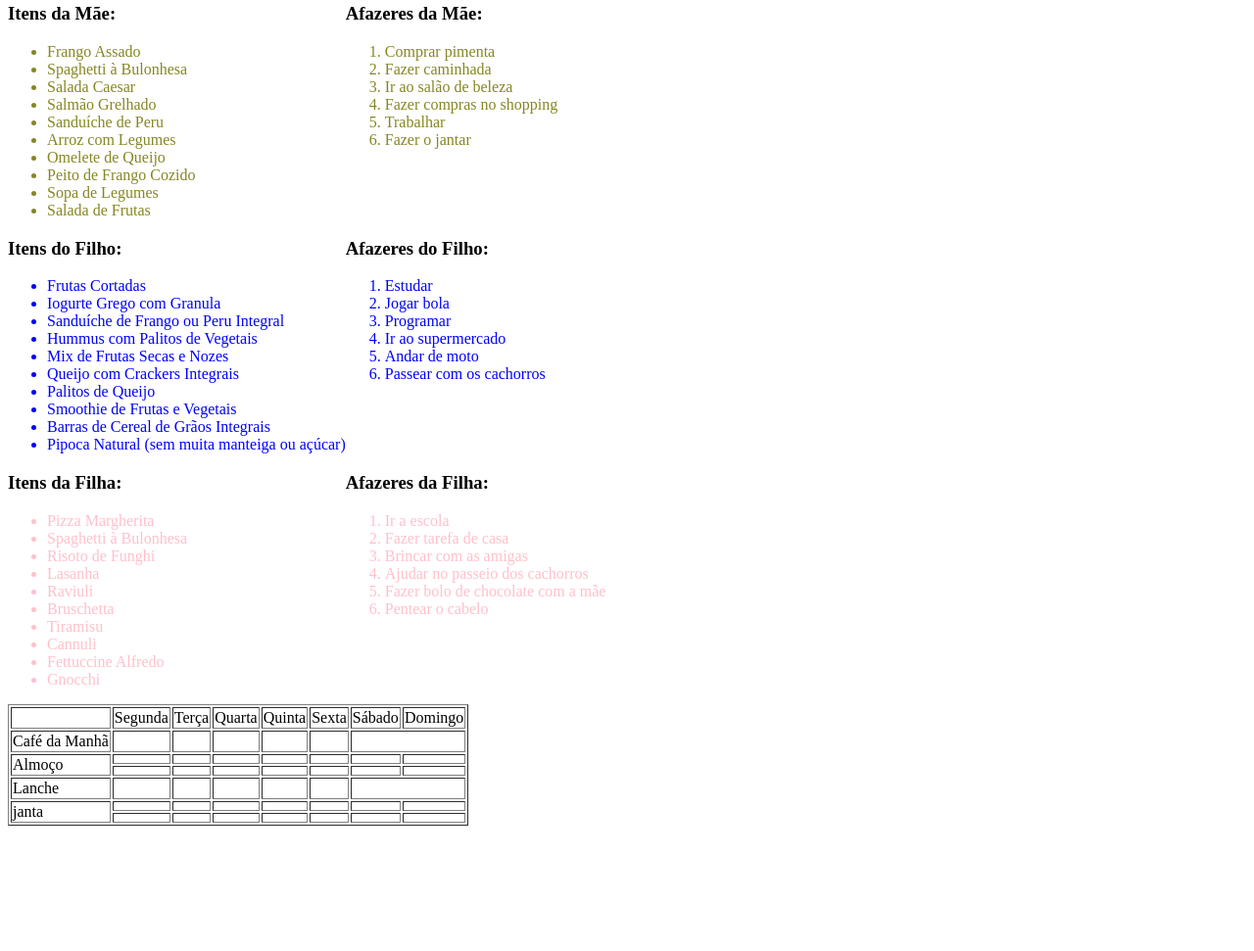
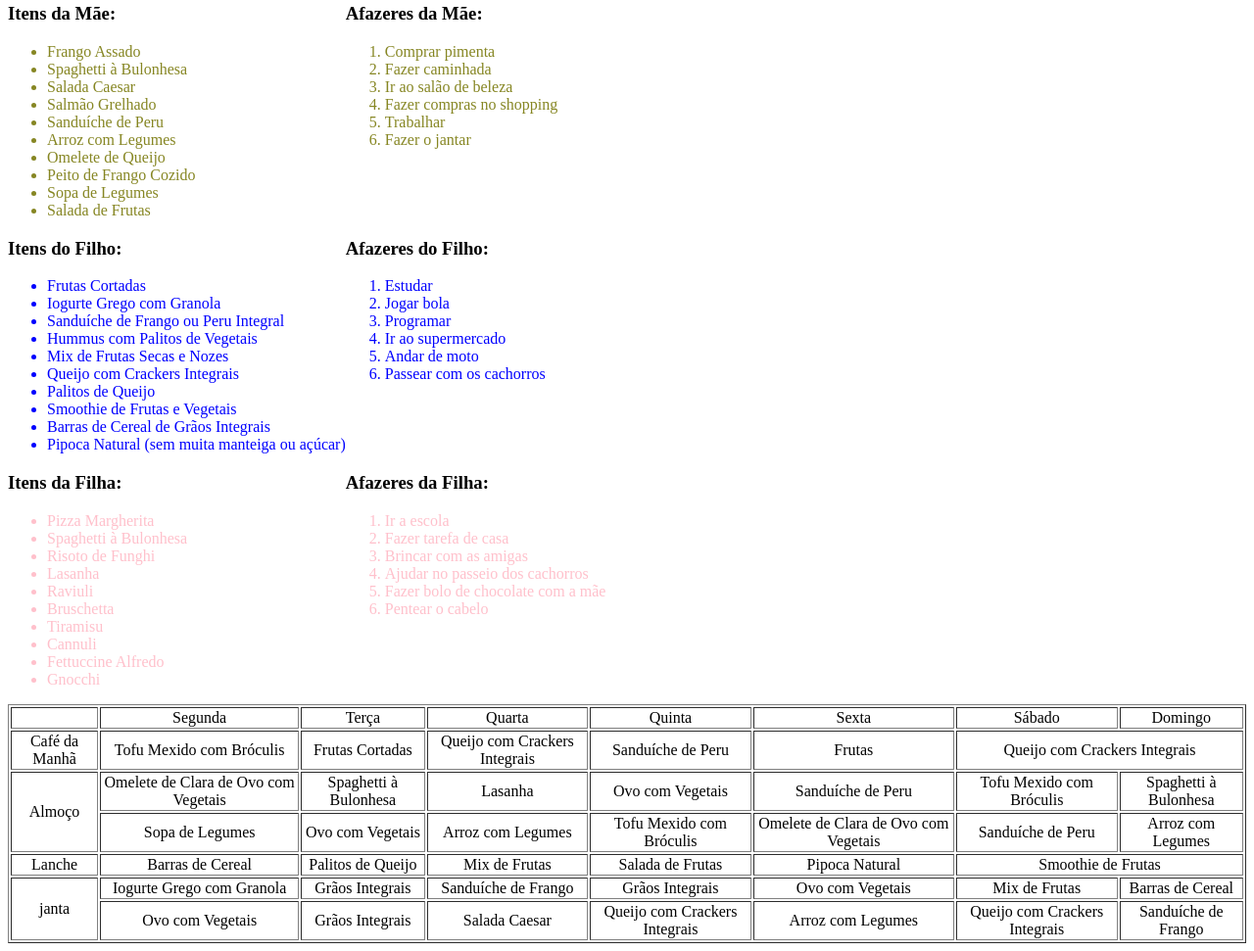
Before and after one commit to arthurcaaldas/projetosAdatech, a plain HTML site: page Front End Estático (HTML e CSS) -Aula 2 - Atividade 6 - Organização Familiar/index.html in a window 1280 px wide. Shown: the part 311-1282 px from the top of the page at 98% size. Before the commit the page ends 1162 px from the top, so only its background shows below. Drawn offline with Linux system fonts and the light colour scheme.

Commit message:
preenchendo tabela html

```diff
--- a/Front End Estático (HTML e CSS) -Aula 2 - Atividade 6 - Organização Familiar/index.html
+++ b/Front End Estático (HTML e CSS) -Aula 2 - Atividade 6 - Organização Familiar/index.html
@@ -35,12 +35,12 @@
      <li>Spaghetti à Bulonhesa</li>
      <li>Salada Caesar</li>
      <li>Salmão Grelhado</li>
-     <li> Sanduíche de Peru</li>
+     <li>Sanduíche de Peru</li>
      <li>Arroz com Legumes</li>
-     <li> Omelete de Queijo</li>
-     <li> Peito de Frango Cozido</li>
-     <li> Sopa de Legumes</li>
-     <li>  Salada de Frutas</li>
+     <li>Omelete de Queijo</li>
+     <li>Peito de Frango Cozido</li>
+     <li>Sopa de Legumes</li>
+     <li>Salada de Frutas</li>
     </ul>
    </div>
 
@@ -48,31 +48,31 @@
     <h3>Itens do Filho:</h3>
     <ul>
      <li>Frutas Cortadas</li>
-     <li>Iogurte Grego com Granula</li>
+     <li>Iogurte Grego com Granola</li>
      <li>Sanduíche de Frango ou Peru Integral</li>
      <li>Hummus com Palitos de Vegetais</li>
      <li>Mix de Frutas Secas e Nozes</li>
-     <li> Queijo com Crackers Integrais</li>
+     <li>Queijo com Crackers Integrais</li>
      <li>Palitos de Queijo</li>
      <li>Smoothie de Frutas e Vegetais</li>
      <li>Barras de Cereal de Grãos Integrais</li>
-     <li> Pipoca Natural (sem muita manteiga ou açúcar)</li>
+     <li>Pipoca Natural (sem muita manteiga ou açúcar)</li>
     </ul>
    </div>
 
    <div class="filha">
     <h3>Itens da Filha:</h3>
     <ul>
-     <li> Pizza Margherita</li>
+     <li>Pizza Margherita</li>
      <li>Spaghetti à Bulonhesa</li>
-     <li> Risoto de Funghi</li>
-     <li> Lasanha</li>
+     <li>Risoto de Funghi</li>
+     <li>Lasanha</li>
      <li>Raviuli</li>
-     <li> Bruschetta</li>
-     <li> Tiramisu</li>
-     <li> Cannuli</li>
-     <li> Fettuccine Alfredo</li>
-     <li> Gnocchi</li>
+     <li>Bruschetta</li>
+     <li>Tiramisu</li>
+     <li>Cannuli</li>
+     <li>Fettuccine Alfredo</li>
+     <li>Gnocchi</li>
     </ul>
    </div>
 
@@ -149,64 +149,64 @@
     <tbody>
      <tr>
       <td>Café da Manhã</td>
-      <td></td>
-      <td></td>
-      <td></td>
-      <td></td>
-      <td></td>
-      <td colspan="2"></td>
+      <td>Tofu Mexido com Bróculis</td>
+      <td>Frutas Cortadas</td>
+      <td>Queijo com Crackers Integrais</td>
+      <td>Sanduíche de Peru</td>
+      <td>Frutas</td>
+      <td colspan="2">Queijo com Crackers Integrais</td>
      </tr>
 
      <tr>
       <td rowspan="2">Almoço</td>
-      <td></td>
-      <td></td>
-      <td></td>
-      <td></td>
-      <td></td>
-      <td></td>
-      <td></td>
+      <td>Omelete de Clara de Ovo com Vegetais</td>
+      <td>Spaghetti à Bulonhesa</td>
+      <td>Lasanha</td>
+      <td>Ovo com Vegetais</td>
+      <td>Sanduíche de Peru</td>
+      <td>Tofu Mexido com Bróculis</td>
+      <td>Spaghetti à Bulonhesa</td>
      </tr>
 
      <tr>
-      <td></td>
-      <td></td>
-      <td></td>
-      <td></td>
-      <td></td>
-      <td></td>
-      <td></td>
+      <td>Sopa de Legumes</td>
+      <td>Ovo com Vegetais</td>
+      <td>Arroz com Legumes</td>
+      <td>Tofu Mexido com Bróculis</td>
+      <td>Omelete de Clara de Ovo com Vegetais</td>
+      <td>Sanduíche de Peru</td>
+      <td>Arroz com Legumes</td>
      </tr>
 
      <tr>
       <td>Lanche</td>
-      <td></td>
-      <td></td>
-      <td></td>
-      <td></td>
-      <td></td>
-      <td colspan="2"></td>
+      <td>Barras de Cereal</td>
+      <td>Palitos de Queijo</td>
+      <td>Mix de Frutas</td>
+      <td>Salada de Frutas</td>
+      <td>Pipoca Natural</td>
+      <td colspan="2">Smoothie de Frutas</td>
      </tr>
 
      <tr>
       <td rowspan="2">janta</td>
-      <td></td>
-      <td></td>
-      <td></td>
-      <td></td>
-      <td></td>
-      <td></td>
-      <td></td>
+      <td>Iogurte Grego com Granola</td>
+      <td>Grãos Integrais</td>
+      <td>Sanduíche de Frango</td>
+      <td>Grãos Integrais</td>
+      <td>Ovo com Vegetais</td>
+      <td>Mix de Frutas</td>
+      <td>Barras de Cereal</td>
      </tr>
 
      <tr>
-      <td></td>
-      <td></td>
-      <td></td>
-      <td></td>
-      <td></td>
-      <td></td>
-      <td></td>
+      <td>Ovo com Vegetais</td>
+      <td>Grãos Integrais</td>
+      <td>Salada Caesar</td>
+      <td>Queijo com Crackers Integrais</td>
+      <td>Arroz com Legumes</td>
+      <td>Queijo com Crackers Integrais</td>
+      <td>Sanduíche de Frango</td>
      </tr>
 
     </tbody>
--- a/Front End Estático (HTML e CSS) -Aula 2 - Atividade 6 - Organização Familiar/style.css
+++ b/Front End Estático (HTML e CSS) -Aula 2 - Atividade 6 - Organização Familiar/style.css
@@ -17,3 +17,7 @@ color: pink;
 .lista {
  display: flex;
 }
+
+.table {
+ text-align: center;
+}
```
